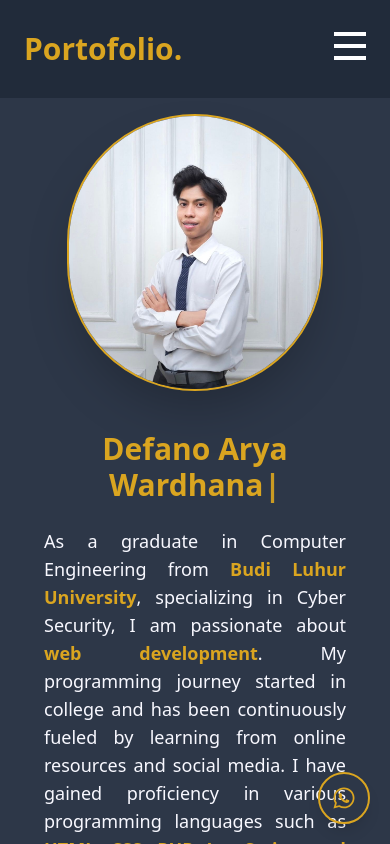
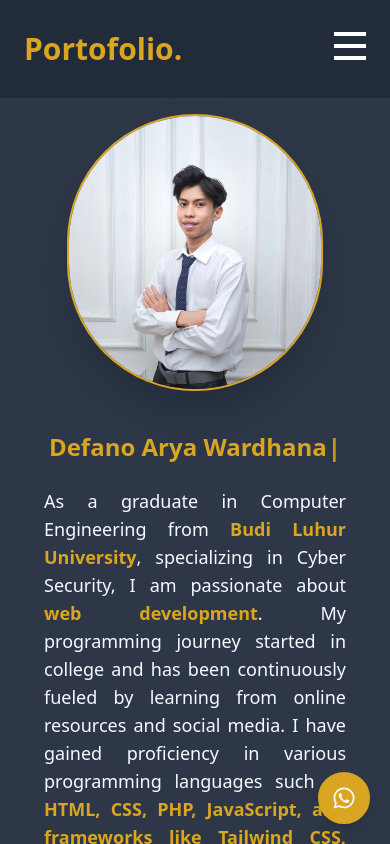
Before and after one commit to defaaryawar/def-porto, a Next.js app: page / in a window 390 px wide. Shown: the top 844 px of the page. Built offline with nearby package versions, Linux system fonts and the light colour scheme.

Commit message:
perbaikan pada text dan contact me di about

```diff
--- a/package.json
+++ b/package.json
@@ -20,7 +20,9 @@
     "react-typewriter-effect": "^1.1.0",
     "rellax": "^1.12.1",
     "typed.js": "^2.1.0",
-    "typewriter-effect": "^2.21.0"
+    "typewriter-effect": "^2.21.0",
+    "watchpack": "^2.4.2",
+    "webpack": "^5.97.1"
   },
   "devDependencies": {
     "postcss": "^8",
--- a/src/components/About/About.jsx
+++ b/src/components/About/About.jsx
@@ -60,7 +60,7 @@ const About = () => {
                         </p>
 
                         <motion.a
-                            className="cursor-pointer inline-block bg-transparent border-2 border-color-secondary text-color-secondary py-3 px-8 rounded-full mt-8 hover:bg-color-secondary hover:text-color-primary transition-all duration-300 font-bold"
+                            className="cursor-pointer select-none inline-block bg-transparent border-2 border-color-secondary text-color-secondary py-3 px-8 rounded-full mt-8 hover:bg-color-secondary hover:text-color-primary transition-all duration-300 font-bold"
                             initial={{ opacity: 0, y: 100 }}
                             animate={{ opacity: inView ? 1 : 0, y: inView ? 0 : 100 }}
                             transition={{ duration: 1, delay: 0.5 }}
--- a/src/components/ChatWithMe/ChatWithMe.jsx
+++ b/src/components/ChatWithMe/ChatWithMe.jsx
@@ -27,7 +27,7 @@ const ChatWithMe = () => {
         <>
             {/* Tombol Chat dengan ikon pesan */}
             <div
-                className="fixed bottom-5 right-5 bg-transparent p-3 rounded-full shadow-lg cursor-pointer hover:bg-color-secondary hover:text-gray-50 text-color-secondary transition-all border-2 border-color-secondary"
+                className="fixed bottom-5 right-5 md:bg-transparent bg-color-secondary p-3 rounded-full shadow-lg cursor-pointer md:hover:bg-color-secondary md:hover:text-gray-50 md:text-color-secondary text-gray-50 transition-all border-2 border-color-secondary"
                 onClick={toggleChat}
                 title="Chat with me"
                 aria-label="Toggle chat"
@@ -52,7 +52,7 @@ const ChatWithMe = () => {
                         <p className="text-sm text-gray-600">Feel free to ask me anything!</p>
                         {/* Implementasikan chat form atau API */}
                         <textarea
-                            className="w-full p-2 mt-2 border border-gray-300 rounded-md focus:outline-none focus:ring-2 focus:ring-color-secondary"
+                            className="bg-white w-full p-2 mt-2 border border-gray-300 rounded-md focus:outline-none focus:ring-2 focus:ring-color-secondary"
                             placeholder="Type your message..."
                             rows={5}
                             value={message}
--- a/src/components/HeroSection/HeroSection.jsx
+++ b/src/components/HeroSection/HeroSection.jsx
@@ -23,7 +23,7 @@ const HeroSection = () => {
                 {/* Konten teks dengan animasi masuk */}
                 <div className="mt-0 md:mt-4 lg:mt-0 text-color-secondary text-center md:text-start"> {/* Tambahkan text-center untuk menyesuaikan teks */}
                     <motion.h1
-                        className="lg:text-5xl md:4xl sm:3xl text-3xl font-bold select-none"
+                        className="lg:text-5xl md:4xl sm:3xl text-2xl font-bold select-none"
                         initial={{ opacity: 0, y: -100 }} // Animasi masuk dari atas
                         animate={{ opacity: 1, y: 0 }}
                         transition={{ duration: 1, delay: 0.2 }}
--- a/src/components/Project/Project.jsx
+++ b/src/components/Project/Project.jsx
@@ -14,7 +14,7 @@ const callouts = [
     imageSrc: './images/deflix.jpeg',
     imageAlt: 'deflix.',
     href: 'https://deflix-three.vercel.app/',
-    technologies: ['NextJS', 'React', 'Node.js', 'Tailwind CSS', 'API', 'NestJS', 'PostgreSQL', 'CSS'],
+    technologies: ['NextJS', 'React', 'Tailwind CSS', 'API', 'NestJS', 'PostgreSQL', 'CSS'],
   },
 ];
 
```
Also changed, not shown: 1 other file (tests, documents, lock files or other folders).
